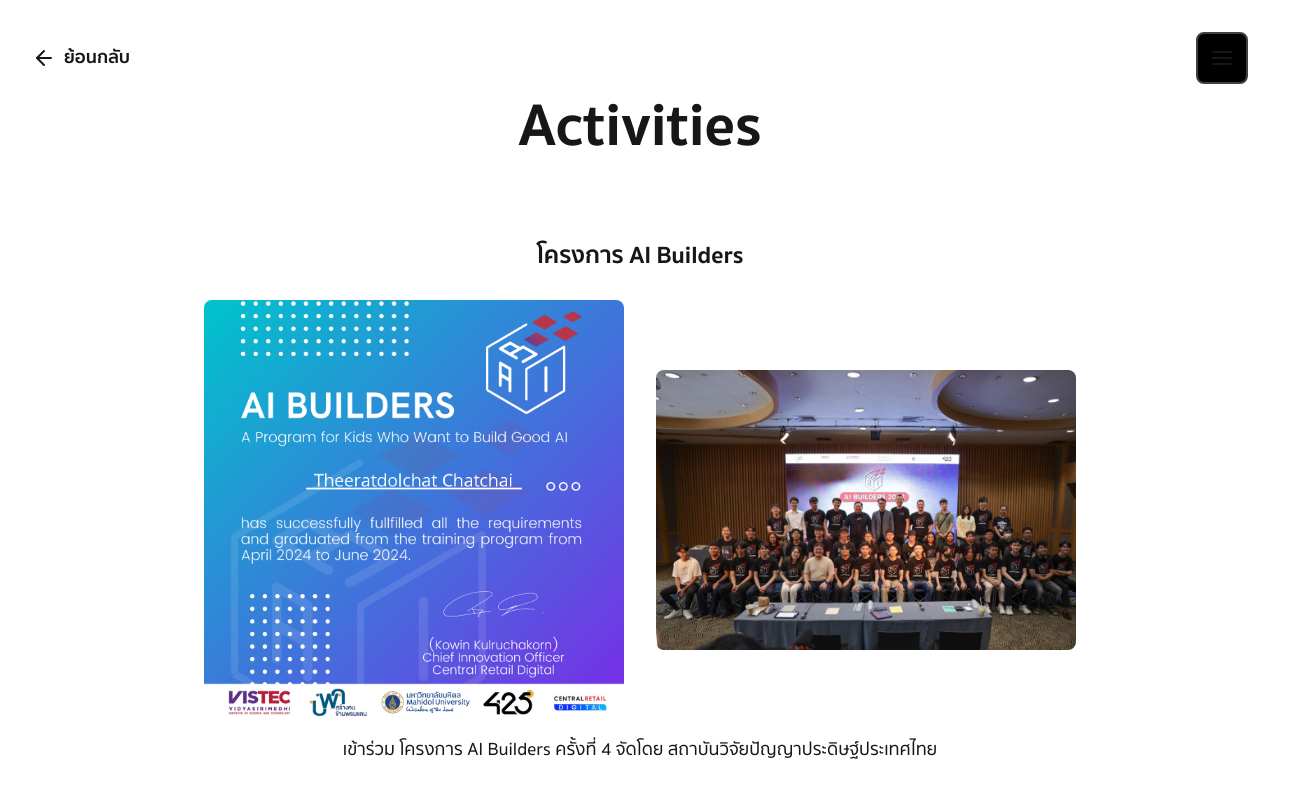
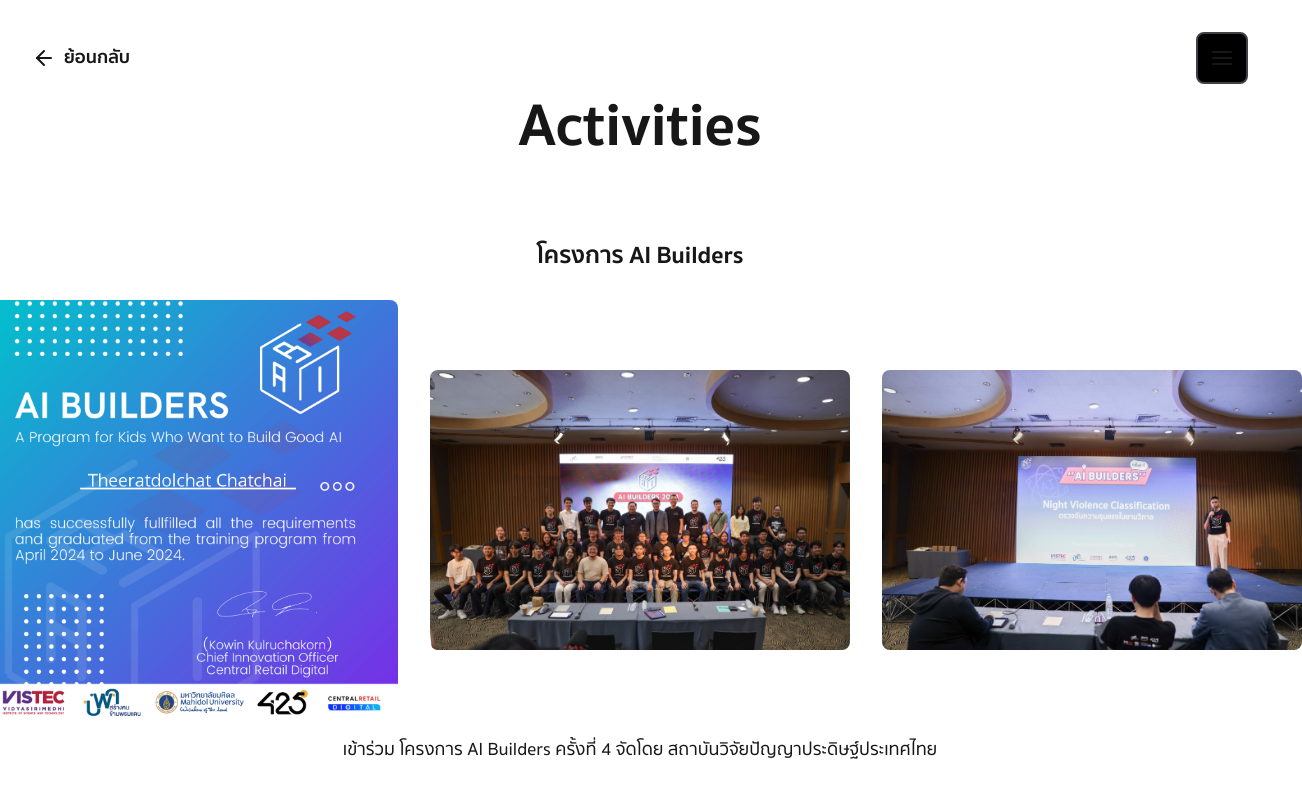
Before and after one commit to Theerat22/theerat-s-port, a Next.js app: page /activities in a window 1280 px wide. Shown: the top 800 px of the page, 1302 px wide, since content can reach past the window. Built offline with nearby package versions, Linux system fonts and the light colour scheme.

Commit message:
add ai pic

```diff
--- a/app/activities/page.tsx
+++ b/app/activities/page.tsx
@@ -3,6 +3,7 @@
 import Image from 'next/image';
 import Ai1 from "@/public/activities/ai1.jpg";
 import Ai2 from "@/public/activities/ai2.jpg";
+import Ai3 from "@/public/activities/Ai3.png";
 import Swi1 from "@/public/activities/swi1.jpg";
 import Swi2 from "@/public/activities/swi2.jpg";
 export default function Activities() {
@@ -48,6 +49,13 @@
                         height={350}
                         className="w-full lg:w-1/2 rounded-lg"
                     />
+                    <Image
+                        src={Ai3}
+                        alt="Ai Builders"
+                        width={500}
+                        height={350}
+                        className="w-full lg:w-1/2 rounded-lg"
+                    />
                 </div>
                 <p className="mt-4 text-lg font-normal">
                     เข้าร่วม โครงการ AI Builders ครั้งที่ 4 จัดโดย สถาบันวิจัยปัญญาประดิษฐ์ประเทศไทย
```
Also changed, not shown: public/activities/Ai3.png (added).
